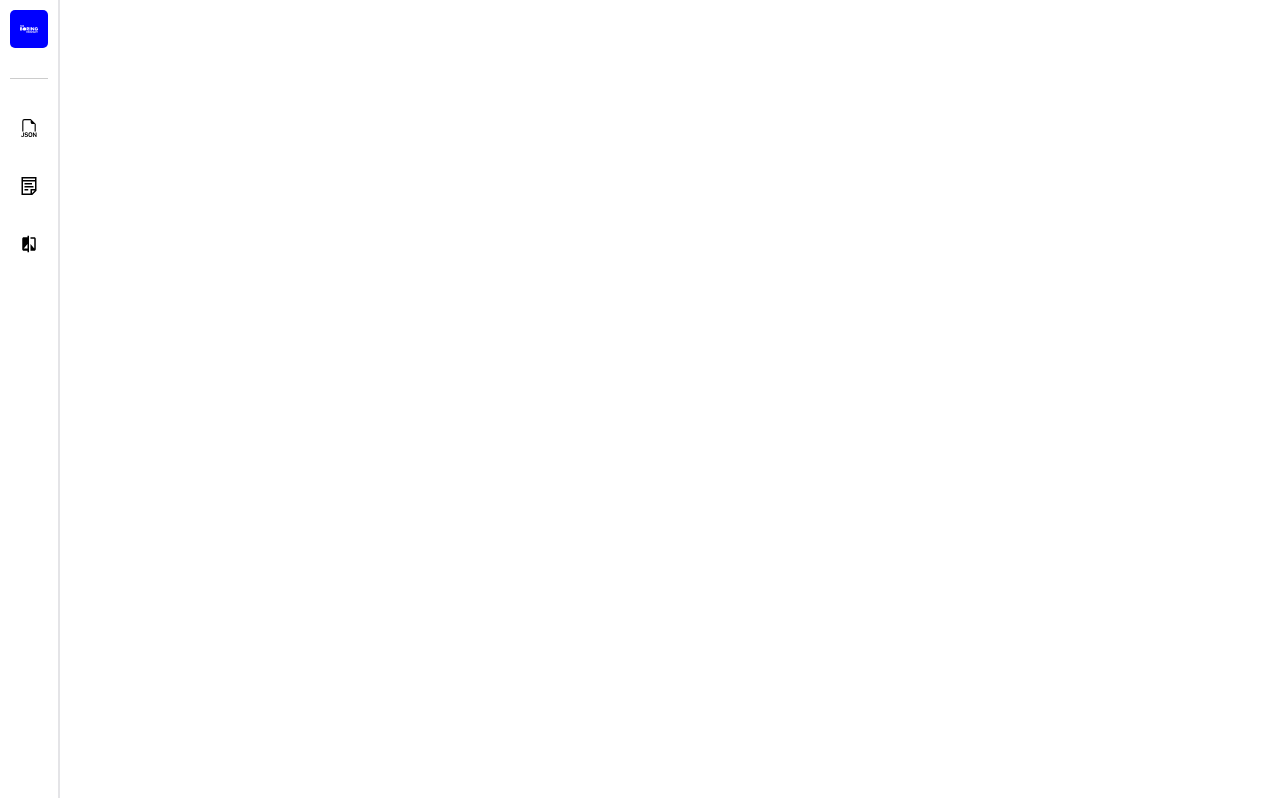
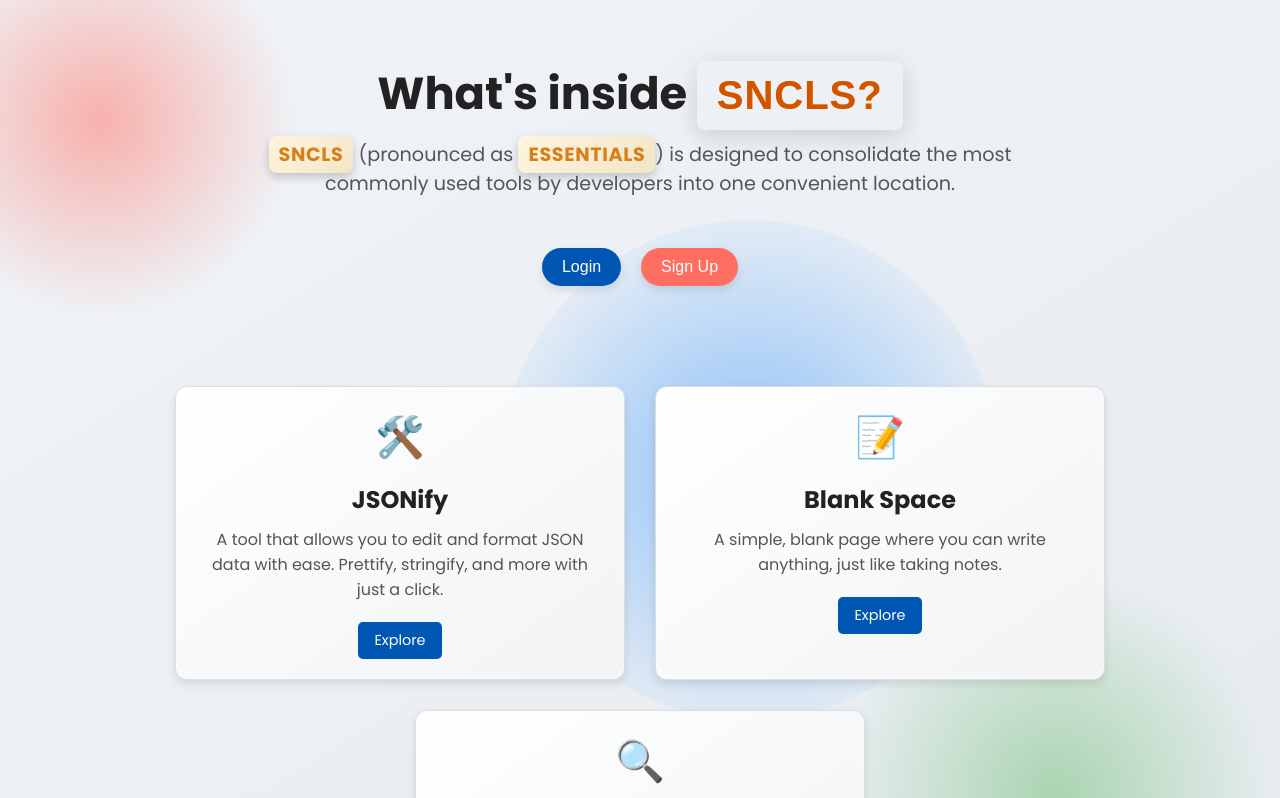
Before and after one commit to saikiran0925/sncls-v2, a React (Vite) app: page / in a window 1280 px wide. Before the commit this address had no page. Shown: the top 798 px of the page. Built offline with nearby package versions, Linux system fonts and the light colour scheme.

Commit message:
Implement landing page

```diff
--- a/src/App.jsx
+++ b/src/App.jsx
@@ -1,32 +1,33 @@
 import React from "react";
-import { BrowserRouter as Router, Routes, Route } from "react-router-dom";
+import { BrowserRouter as Router, Routes, Route, useLocation } from "react-router-dom";
 import SideNav from "./components/SideNav";
 import "./App.css";
 import EditorRouter from "./components/EditorRouter";
-import sampleData from "./data/sampleData"; // Import the data
+import sampleData from "./data/sampleData";
+import LandingPage from "./components/LandingPage";
 
 const App = () => {
+  const location = useLocation();
+
+  const containerClass = location.pathname !== "/" ? "ui-container" : "";
+
   return (
-    <Router>
-      <div className="ui-container">
-        <SideNav />
-        <Routes>
-          <Route
-            path="/jsonify"
-            element={<EditorRouter cardData={sampleData} />}
-          />
-          <Route
-            path="/blank-space"
-            element={<EditorRouter cardData={sampleData} />}
-          />
-          <Route
-            path="/diff-editor"
-            element={<EditorRouter cardData={sampleData} />}
-          />
-        </Routes>
-      </div>
-    </Router>
+    <div className={containerClass}>
+      {location.pathname !== "/" && <SideNav />}
+      <Routes>
+        <Route path="/" element={<LandingPage />} />
+        <Route path="/jsonify" element={<EditorRouter cardData={sampleData} />} />
+        <Route path="/blank-space" element={<EditorRouter cardData={sampleData} />} />
+        <Route path="/diff-editor" element={<EditorRouter cardData={sampleData} />} />
+      </Routes>
+    </div>
   );
 };
 
-export default App;
+const AppWrapper = () => (
+  <Router>
+    <App />
+  </Router>
+);
+
+export default AppWrapper;
--- /dev/null
+++ b/src/components/LandingPage.css
@@ -0,0 +1,304 @@
+/* Body and General Styling */
+body {
+  font-family: Arial, sans-serif;
+  margin: 0;
+  padding: 0;
+  background: linear-gradient(to bottom right, #f0f4f8, #e8ecf1);
+  color: #333;
+  width: 100%;
+  overflow-x: hidden;
+  /* Prevent horizontal scrolling */
+}
+
+.landing-page {
+  display: flex;
+  flex-direction: column;
+  align-items: center;
+  position: relative;
+  padding: 0;
+  overflow: hidden;
+}
+
+.background-shapes {
+  position: absolute;
+  top: -80px;
+  left: -100px;
+  width: 400px;
+  height: 400px;
+  background: radial-gradient(circle, rgba(255, 111, 97, 0.5) 0%, rgba(255, 111, 97, 0) 70%);
+  border-radius: 50%;
+  z-index: -1;
+}
+
+.background-shapes::after {
+  content: '';
+  position: absolute;
+  top: 300px;
+  left: 600px;
+  width: 500px;
+  height: 500px;
+  background: radial-gradient(circle, rgba(0, 123, 255, 0.4) 0%, rgba(0, 123, 255, 0) 80%);
+  border-radius: 50%;
+  z-index: -1;
+}
+
+.background-shapes-right {
+  content: '';
+  position: absolute;
+  bottom: 0;
+  right: 0;
+  width: 450px;
+  height: 450px;
+  background: radial-gradient(circle, rgba(76, 175, 80, 0.4) 0%, rgba(76, 175, 80, 0) 70%);
+  border-radius: 50%;
+  z-index: -1;
+}
+
+
+/* Hero Section */
+.hero-section {
+  display: flex;
+  flex-direction: column;
+  align-items: center;
+  justify-content: center;
+  padding: 60px 20px;
+  gap: 30px;
+  /* Spacing between content and buttons */
+  text-align: center;
+}
+
+.hero-content {
+  max-width: 800px;
+}
+
+.hero-content h1 {
+  font-size: 2.8rem;
+  color: #222;
+  margin: 0;
+}
+
+.hero-content p {
+  font-size: 1.2rem;
+  color: #555;
+  margin: 0;
+  margin-top: 10px;
+}
+
+.hero-buttons {
+  display: flex;
+  flex-direction: row;
+  gap: 20px;
+  margin-top: 20px;
+}
+
+.hero-buttons .btn {
+  padding: 10px 20px;
+  border: none;
+  border-radius: 30px;
+  cursor: pointer;
+  font-size: 1rem;
+  box-shadow: 0 4px 8px rgba(0, 0, 0, 0.1);
+  transition: transform 0.3s ease, box-shadow 0.3s ease;
+}
+
+.btn-login {
+  background-color: #0056b3;
+  color: #fff;
+}
+
+.btn-login:hover {
+  background-color: #003d82;
+  transform: scale(1.05);
+}
+
+.btn-signup {
+  background-color: #ff6f61;
+  color: #fff;
+}
+
+.btn-signup:hover {
+  background-color: #e6584e;
+  transform: scale(1.05);
+}
+
+/* Features Grid */
+.features-grid {
+  display: flex;
+  flex-wrap: wrap;
+  gap: 30px;
+  margin: 40px 0;
+  justify-content: center;
+}
+
+.feature-card {
+  max-width: 450px;
+  height: auto;
+  background: linear-gradient(145deg, #ffffff, #f1f3f5);
+  border: 1px solid #ddd;
+  border-radius: 12px;
+  padding: 20px;
+  text-align: center;
+  box-shadow: 0 4px 8px rgba(0, 0, 0, 0.1), 0 -2px 4px rgba(255, 255, 255, 0.6) inset;
+  transition: transform 0.3s ease, box-shadow 0.3s ease;
+  text-decoration: none;
+  color: inherit;
+  position: relative;
+  overflow: hidden;
+}
+
+.feature-card::before {
+  content: '';
+  position: absolute;
+  top: 50%;
+  left: 50%;
+  width: 150px;
+  height: 150px;
+  background: radial-gradient(circle, rgba(255, 111, 97, 0.2) 0%, rgba(255, 111, 97, 0) 70%);
+  transform: translate(-50%, -50%);
+  z-index: -1;
+  transition: transform 0.3s ease, opacity 0.3s ease;
+}
+
+.feature-card:hover::before {
+  transform: translate(-50%, -50%) scale(1.2);
+  opacity: 0.6;
+}
+
+.feature-card:hover {
+  transform: translateY(-5px);
+  box-shadow: 0 6px 12px rgba(0, 0, 0, 0.2), 0 -2px 6px rgba(255, 255, 255, 0.7) inset;
+  border-color: #ff6f61;
+}
+
+.feature-card .icon {
+  font-size: 2.5rem;
+  color: #ff6f61;
+  margin-bottom: 15px;
+  transition: transform 0.3s ease;
+}
+
+.feature-card:hover .icon {
+  transform: scale(1.2);
+}
+
+.feature-card h3 {
+  font-size: 1.5rem;
+  color: #222;
+  margin-bottom: 10px;
+}
+
+.feature-card p {
+  font-size: 1rem;
+  color: #555;
+  margin-bottom: 20px;
+}
+
+.feature-card .action-btn {
+  display: inline-block;
+  padding: 8px 16px;
+  background-color: #0056b3;
+  color: #fff;
+  border-radius: 5px;
+  font-size: 0.9rem;
+  text-decoration: none;
+  transition: background-color 0.3s ease, transform 0.3s ease;
+}
+
+.feature-card .action-btn:hover {
+  background-color: #003d82;
+  transform: scale(1.05);
+}
+
+
+.highlight {
+  font-weight: bold;
+  color: #d87f1c;
+  /* Warm amber text color for a cozy, inviting vibe */
+  background: linear-gradient(135deg, rgba(255, 245, 220, 0.9), rgba(255, 202, 87, 0.3));
+  /* Softer gradient with higher opacity for better text contrast */
+  padding: 5px 10px;
+  /* Increased padding for more comfortable spacing */
+  border-radius: 8px;
+  /* Slightly larger border radius for a smoother look */
+  box-shadow: 0 4px 10px rgba(0, 0, 0, 0.2);
+  /* Enhanced shadow for more noticeable depth */
+  letter-spacing: 0.6px;
+  /* Slightly wider letter-spacing for improved readability */
+  text-transform: uppercase;
+  /* Capitalizing text for emphasis */
+  transition: transform 0.3s ease, box-shadow 0.3s ease;
+  /* Smooth transition for hover effects */
+}
+
+.highlight:hover {
+  transform: scale(1.05);
+  /* Slight zoom effect on hover for interactivity */
+  box-shadow: 0 6px 15px rgba(0, 0, 0, 0.25);
+  /* Stronger shadow on hover for more depth */
+}
+
+
+.highlight-title {
+  font-family: 'Arial', sans-serif;
+  /* Clean, modern font */
+  font-size: 2.5rem;
+  /* Larger size for a prominent title */
+  font-weight: bold;
+  color: #d35400;
+  /* Warm, deep orange for a bold yet refined feel */
+  background: linear-gradient(45deg, #f39c12, #f1c40f);
+  /* Gradient from a rich golden yellow to a soft mustard */
+  background-clip: text;
+  /* Gradient only on text */
+  -webkit-background-clip: text;
+  /* For webkit-based browsers */
+  text-fill-color: transparent;
+  /* Make text color transparent to show gradient */
+  letter-spacing: 1px;
+  /* Slightly spaced letters for clarity */
+  text-transform: uppercase;
+  /* Uppercase for emphasis */
+  padding: 12px 20px;
+  /* Generous padding around the title */
+  border-radius: 8px;
+  /* Smooth rounded corners */
+  box-shadow: 0 6px 25px rgba(0, 0, 0, 0.15);
+  /* Subtle shadow for depth */
+  position: relative;
+  /* For positioning pseudo-elements */
+  display: inline-block;
+  /* Ensure padding and shadow work properly */
+  transition: transform 0.3s ease, color 0.3s ease;
+  /* Smooth transition for hover effects */
+}
+
+.highlight-title::before {
+  content: '';
+  /* Empty content for pseudo-element */
+  position: absolute;
+  top: 0;
+  left: 0;
+  width: 100%;
+  height: 5px;
+  /* Thin line at the top */
+  background-color: #f39c12;
+  /* Matching golden color for consistency */
+  border-radius: 8px 8px 0 0;
+  /* Rounded top corners */
+  opacity: 0;
+  /* Hidden initially */
+  transition: opacity 0.3s ease;
+  /* Fade in on hover */
+}
+
+.highlight-title:hover {
+  transform: scale(1.1);
+  /* Slightly enlarge the title on hover */
+  color: #e67e22;
+  /* Change the text color to a vibrant orange on hover */
+}
+
+.highlight-title:hover::before {
+  opacity: 1;
+  /* Reveal the top line on hover */
+}
--- /dev/null
+++ b/src/components/LandingPage.jsx
@@ -0,0 +1,81 @@
+import React from 'react';
+import { Link } from 'react-router-dom';
+import './LandingPage.css';
+
+const features = [
+  {
+    title: "JSONify",
+    description: "A tool that allows you to edit and format JSON data with ease. Prettify, stringify, and more with just a click.",
+    icon: "🛠️",
+    route: "/jsonify"
+  },
+  {
+    title: "Blank Space",
+    description: "A simple, blank page where you can write anything, just like taking notes.",
+    icon: "📝",
+    route: "/blank-space"
+  },
+  {
+    title: "Diff Editor",
+    description: "Easily compare and identify differences between two sets of data or code.",
+    icon: "🔍",
+    route: "/diff-editor"
+  },
+];
+
+const title = (
+  <>
+    What's inside <span className="highlight-title">SNCLS?</span>
+  </>
+)
+
+const desc = (
+  <>
+    <span className="highlight">SNCLS</span> (pronounced as <span className="highlight">essentials</span>) is designed to
+    consolidate the most commonly used tools by developers into one convenient location.
+  </>
+);
+
+const FeatureCard = ({ icon, title, description, route }) => {
+  return (
+    <Link to={route} className="feature-card">
+      <div className="icon">{icon}</div>
+      <h3>{title}</h3>
+      <p>{description}</p>
+      <Link to={route} className="action-btn">Explore</Link>
+    </Link>
+  );
+};
+
+const LandingPage = () => {
+  return (
+    <div className="landing-page">
+      <div className="background-shapes"></div>
+      <header className="hero-section">
+        <div className="hero-content">
+          <h1>{title}</h1>
+          <p>{desc}</p>
+        </div>
+        <div className="hero-buttons">
+          <button className="btn btn-login">Login</button>
+          <button className="btn btn-signup">Sign Up</button>
+        </div>
+        <div className="background-shapes-right"></div>
+      </header>
+
+      <section className="features-grid">
+        {features.map((feature, index) => (
+          <FeatureCard
+            key={index}
+            icon={feature.icon}
+            title={feature.title}
+            description={feature.description}
+            route={feature.route}
+          />
+        ))}
+      </section>
+    </div>
+  );
+};
+
+export default LandingPage;
--- a/src/components/SideNav.jsx
+++ b/src/components/SideNav.jsx
@@ -12,7 +12,9 @@ const SideNav = () => {
     <div className="side-nav-container">
       <div className="nav-box">
         <div className="company-logo">
-          <SiTheboringcompany className="icon" />
+          <NavLink to="/"   >
+            <SiTheboringcompany className="icon" />
+          </NavLink>
         </div>
 
         <div className="divider"></div>
--- a/src/main.css
+++ b/src/main.css
@@ -1,3 +1,5 @@
+@import url('https://fonts.googleapis.com/css2?family=Poppins:ital,wght@0,100;0,200;0,300;0,400;0,500;0,600;0,700;0,800;0,900;1,100;1,200;1,300;1,400;1,500;1,600;1,700;1,800;1,900&display=swap');
+
 * {
   margin: 0;
   padding: 0;
@@ -10,7 +12,7 @@ body {
 }
 
 body {
-  font-family: sans-serif;
+  font-family: Poppins, sans-serif;
 }
 
 ol,
--- a/src/main.jsx
+++ b/src/main.jsx
@@ -4,5 +4,7 @@ import App from "./App.jsx";
 import "./main.css";
 
 createRoot(document.getElementById("root")).render(
-  <App />
+  <StrictMode>
+    <App />
+  </StrictMode>
 );
```
